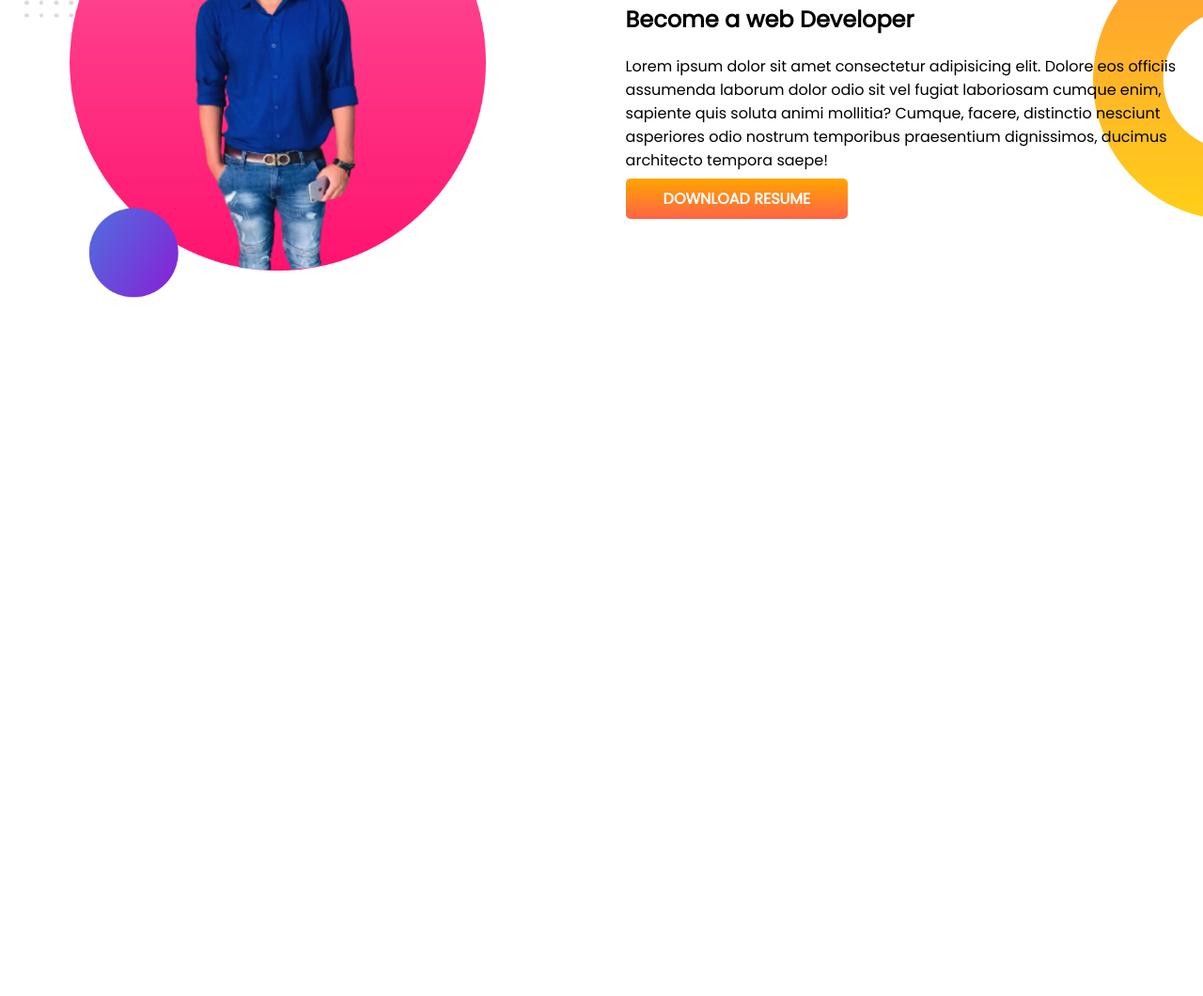
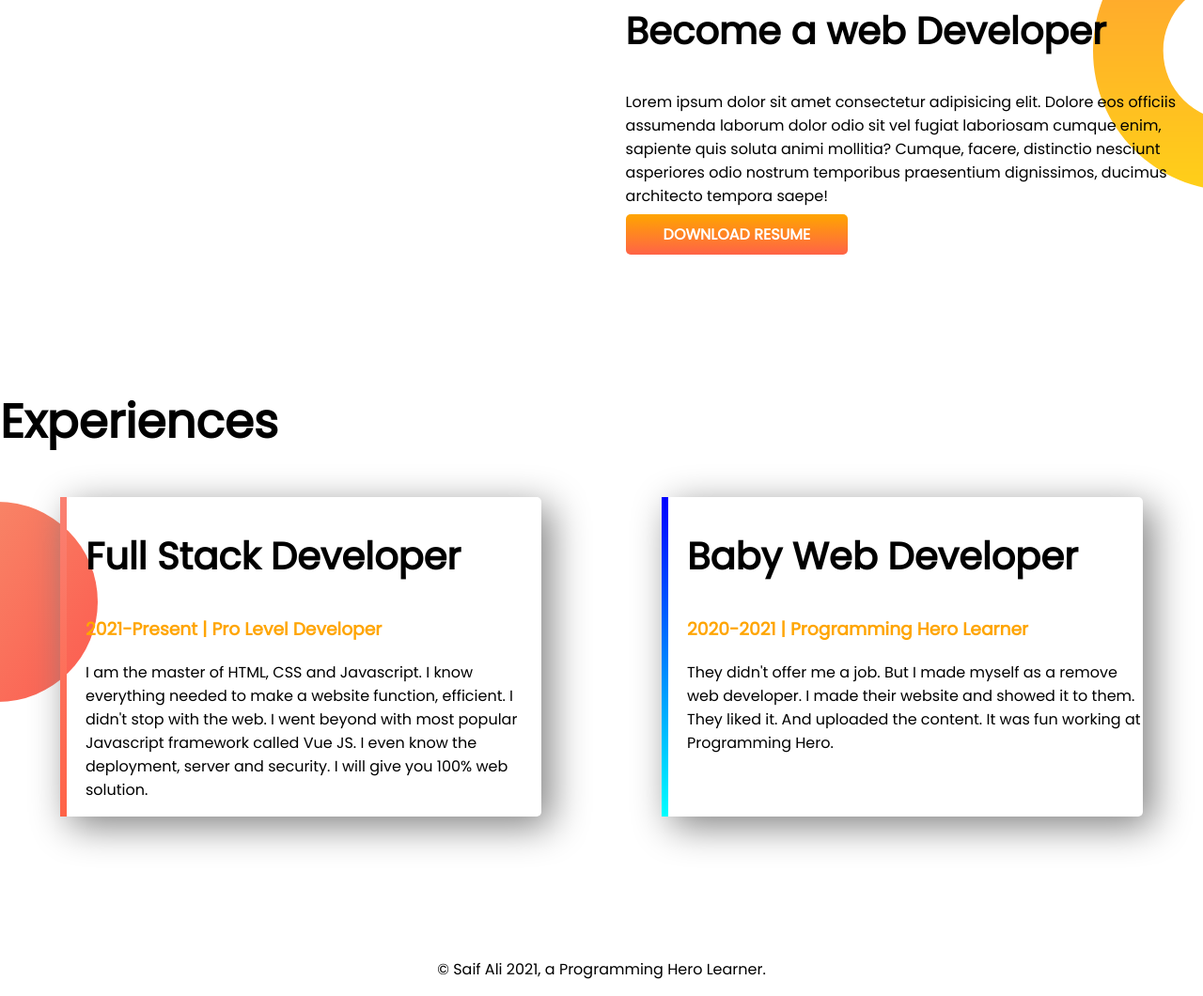
Before and after one commit to Apurbo20/developer-portfolio, a plain HTML site: page index.html in a window 1280 px wide. Shown: the part 800-1860 px from the top of the page at 94% size. Before the commit the page ends 1274 px from the top, so only its background shows below. Drawn offline with Linux system fonts and the light colour scheme.

Commit message:
Footer and ex added

```diff
--- a/index.html
+++ b/index.html
@@ -13,7 +13,7 @@
 </head>
 
 <body>
-    <section class="top-banner">
+    <section class="top-banner flexible-container">
         <div class="half-width">
             <h1>Welcome to</h1>
             <h1><span class="orange-color">Saif Ali </span>World!</h1>
@@ -29,7 +29,7 @@
             <img src="images/saif.png" alt="">
         </div>
     </section>
-    <section class="dream-big">
+    <section class="dream-big flexible-container">
         <div class="half-width">
             <img src="images/saif2.png" alt="">
         </div>
@@ -42,10 +42,33 @@
                 nesciunt
                 asperiores odio nostrum temporibus praesentium dignissimos, ducimus architecto tempora saepe!</p>
             <a class="link-button" target="blank" href="">DOWNLOAD RESUME</a>
+        </div>
+    </section>
+    <section class="ex-area">
+        <h1>Experiences</h1>
+        <div class="flexible-container">
+            <div id="web-dev-exF" class="ex-item">
+                <h2>Full Stack Developer</h2>
+                <h3 class="orange-color">2021-Present | Pro Level Developer</h3>
+                <p>I am the master of HTML, CSS and Javascript. I know everything needed to make a website function,
+                    efficient. I didn't stop with the web. I went beyond with most popular Javascript framework called
+                    Vue
+                    JS. I even know the deployment, server and security. I will give you 100% web solution.</p>
+            </div>
+            <div id="web-dev-exB" class="ex-item">
+                <h2>Baby Web Developer</h2>
+                <h3 class="orange-color">2020-2021 | Programming Hero Learner</h3>
+                <p>They didn't offer me a job. But I made myself as a remove web developer. I made their website and
+                    showed
+                    it to them. They liked it. And uploaded the content. It was fun working at Programming Hero.</p>
 
+            </div>
         </div>
 
     </section>
+    <footer>
+        <p>© Saif Ali 2021, a Programming Hero Learner.</p>
+    </footer>
 </body>
 
 </html>
--- a/style.css
+++ b/style.css
@@ -5,10 +5,13 @@ body{
 h1{
     font-size: 50px;
 }
+h2{
+    font-size: 40px;
+}
 .orange-color{
     color: orange;
 }
-section{
+.flexible-container{
     display: flex;
     margin-bottom: 150px;
 }
@@ -36,3 +39,30 @@ section{
     background-repeat: no-repeat;
     background-position: right;
 }
+.ex-area{
+    background-image: url(images/exp-bg.png);
+    background-repeat: no-repeat;
+    background-position: left;
+
+}
+.ex-item{
+    width: 40%;
+    margin-left: 5%;
+    margin-right: 5%;
+    padding-left: 20px;
+    box-shadow: 10px 10px 40px grey;
+    border-radius: 5px;
+}
+#web-dev-exB{
+    border-left: 7px solid;
+    border-image: linear-gradient(blue, cyan);
+    border-image-slice: 1;
+}
+#web-dev-exF{
+    border-left: 7px solid;
+    border-image: linear-gradient(salmon, tomato);
+    border-image-slice: 1;
+}
+footer p{
+    text-align: center;
+}
```
Also changed, not shown: New folder/image-1.jpg (deleted), New folder/image-2.jpg (deleted), New folder/image1.png (deleted), New folder/image2.png (deleted), images/saif2.png (deleted).
